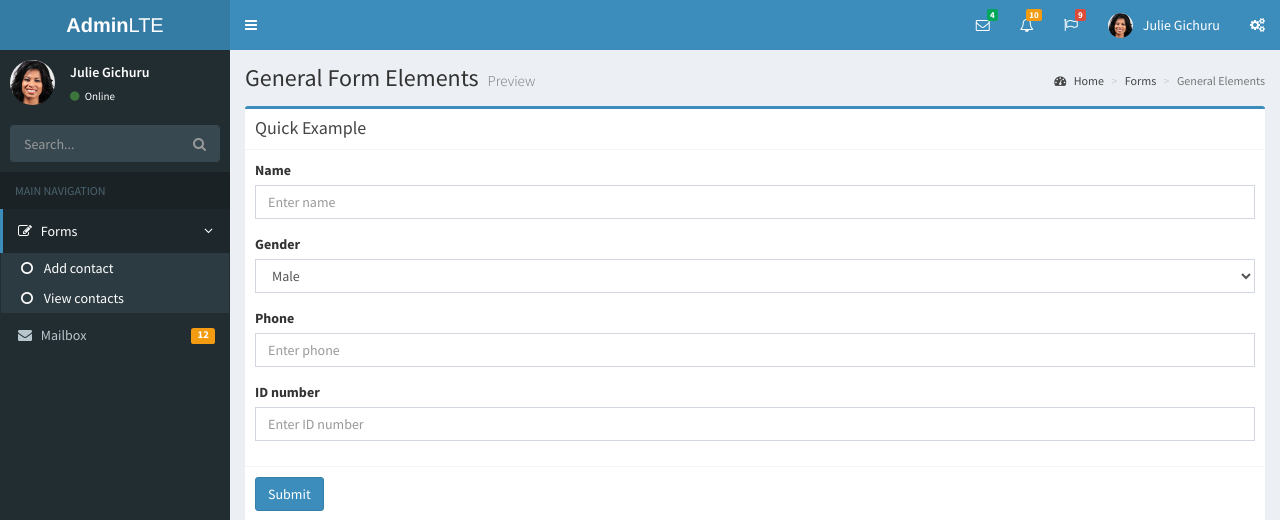
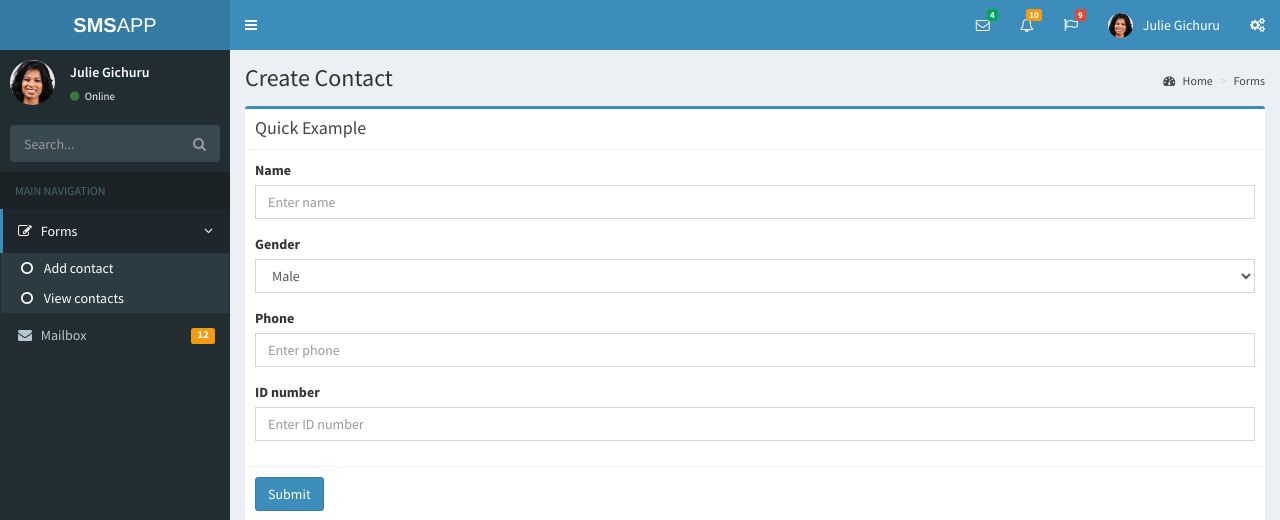
Before and after one commit to theunfeelingsoul/sms-admin.dev, a PHP site: page /addContact.php in a window 1280 px wide; the page is wider, and only the part inside the window is pictured. Shown: the top 520 px of that part. Run offline with PHP 8.4, Linux system fonts and the light colour scheme; some libraries are stand-ins or nearby versions.

Commit message:
edited titles and image names

```diff
--- a/addContact.php
+++ b/addContact.php
@@ -27,7 +27,7 @@ if(isset($_POST['bts'])){
 
 <html>
   <head>
-  <title>AdminLTE 2 | General Form Elements</title>
+  <title>SMSAPP | Create Contact</title>
   <?php include "includes/_metaheader.php"; ?>
   <?php include "includes/_csslinks.php"; ?>
   </head>
@@ -45,8 +45,8 @@ if(isset($_POST['bts'])){
         <!-- Content Header (Page header) -->
         <section class="content-header">
           <h1>
-            General Form Elements
-            <small>Preview</small>
+            Create Contact
+            <!-- <small>Preview</small> -->
           </h1>
           <?php include "includes/_breadcrums.php"; ?>
         </section>
--- a/includes/_breadcrums.php
+++ b/includes/_breadcrums.php
@@ -1,5 +1,5 @@
 <ol class="breadcrumb">
 	<li><a href="#"><i class="fa fa-dashboard"></i> Home</a></li>
 	<li><a href="#">Forms</a></li>
-	<li class="active">General Elements</li>
+	<!-- <li class="active">General Elements</li> -->
 </ol>
--- a/includes/_header.php
+++ b/includes/_header.php
@@ -2,9 +2,9 @@
         <!-- Logo -->
         <a href="" class="logo">
           <!-- mini logo for sidebar mini 50x50 pixels -->
-          <span class="logo-mini"><b>A</b>LT</span>
+          <span class="logo-mini"><b>S</b>AP</span>
           <!-- logo for regular state and mobile devices -->
-          <span class="logo-lg"><b>Admin</b>LTE</span>
+          <span class="logo-lg"><b>SMS</b>APP</span>
         </a>
         <!-- Header Navbar: style can be found in header.less -->
         <nav class="navbar navbar-static-top" role="navigation">
--- a/includes/_leftsidebar.php
+++ b/includes/_leftsidebar.php
@@ -12,7 +12,7 @@
       </div>
     </div>
     <!-- search form -->
-    <form action="#" method="get" class="sidebar-form">
+    <form  class="sidebar-form">
       <div class="input-group">
         <input type="text" name="q" class="form-control" placeholder="Search...">
         <span class="input-group-btn">
--- a/updateContact.php
+++ b/updateContact.php
@@ -27,7 +27,7 @@ if(isset($_POST['bts'])){
 
 <html>
   <head>
-  <title>AdminLTE 2 | General Form Elements</title>
+  <title>SMSAPP | Update Contacts</title>
   <?php include "includes/_metaheader.php"; ?>
   <?php include "includes/_csslinks.php"; ?>
   </head>
--- a/viewContact.php
+++ b/viewContact.php
@@ -2,7 +2,7 @@
 <?php include "includes/_config.php"; ?>
 <html>
   <head>
-    <title>AdminLTE 2 | View Contacts</title>
+    <title>SMSAPP | View Contacts</title>
     <?php include "includes/_metaheader.php"; ?>
     <?php include "includes/_csslinks.php"; ?>
      <!-- DataTables -->
```
